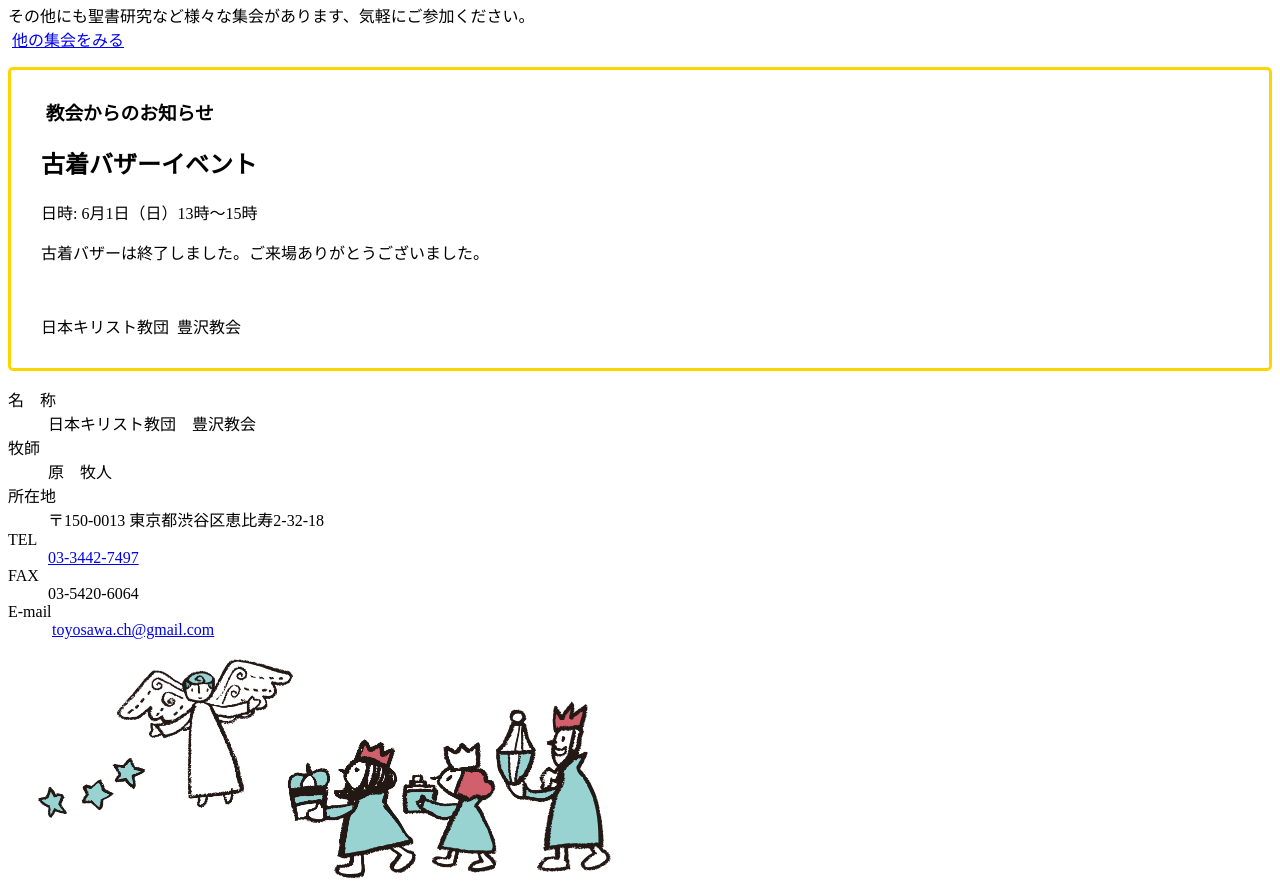
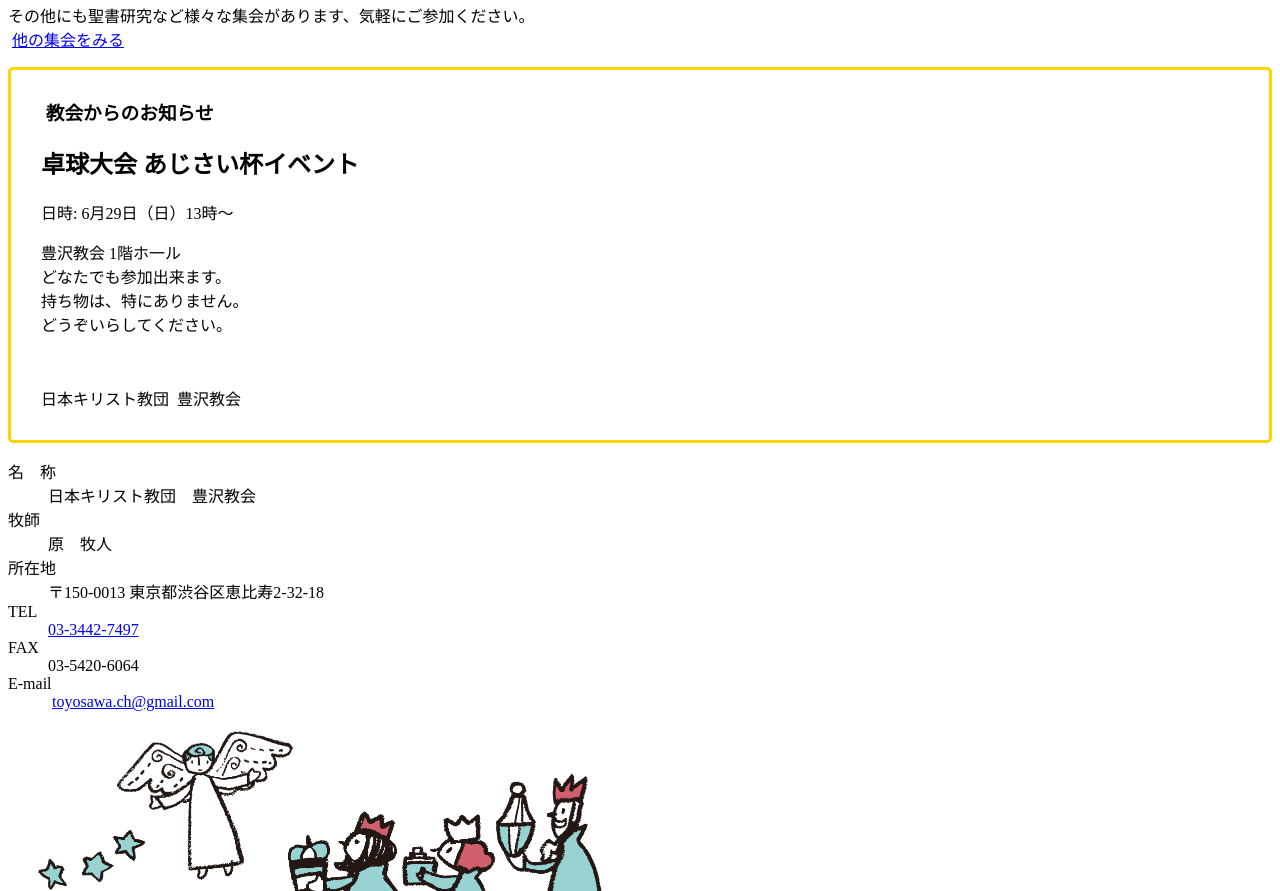
Before and after one commit to conbufan/toyosawa-church, a website with bundled scripts: page public/index.html in a window 1280 px wide. Shown: the part 1528-2419 px from the top of the page. Built offline with nearby package versions, Linux system fonts and the light colour scheme; a web font is replaced by a local one.

Commit message:
takkyu 2025

```diff
--- a/public/index.html
+++ b/public/index.html
@@ -88,12 +88,16 @@
 					<h1 class="icon-bell" style="font-weight: bold;">&nbsp;教会からのお知らせ</h1>
 
 					<div class="xxx-flex00_00">
-						<h2 class="green">古着バザー<span class="tag-green">イベント</span></h2>
+						<h2 class="green">卓球大会 あじさい杯<span class="tag-green">イベント</span></h2>
 						<div class="datetime">
-							日時: 6月1日（日）13時〜15時<br>
+							日時: 6月29日（日）13時〜<br>
 						</div>
 						<p>
-							古着バザーは終了しました。ご来場ありがとうございました。
+
+豊沢教会 1階ホ一ル<br>
+どなたでも参加出来ます。<br>
+持ち物は、特にありません。<br>
+どうぞいらしてください。
 						</p>
 					</div>
 
```
Also changed, not shown: 1 other file.
